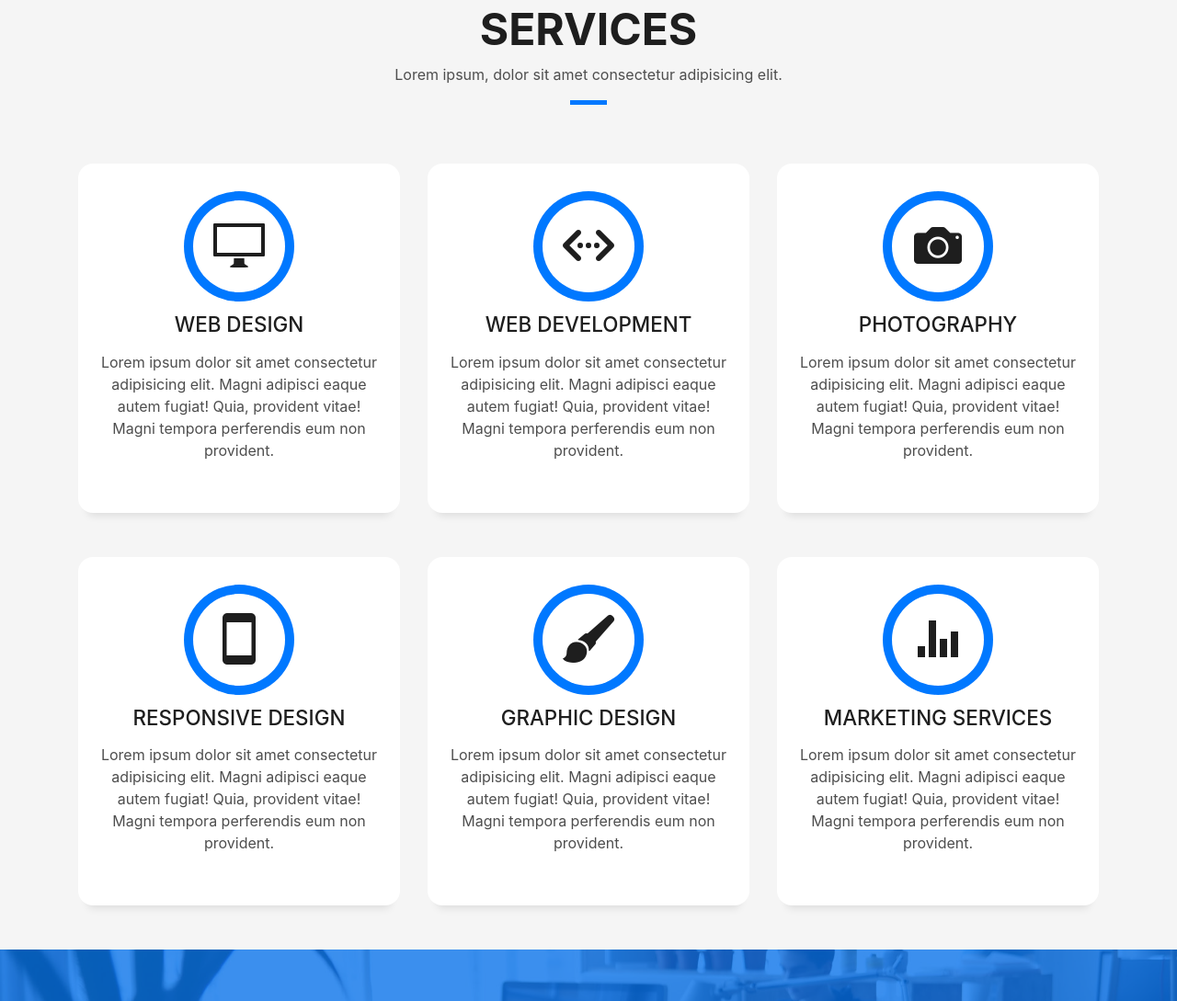
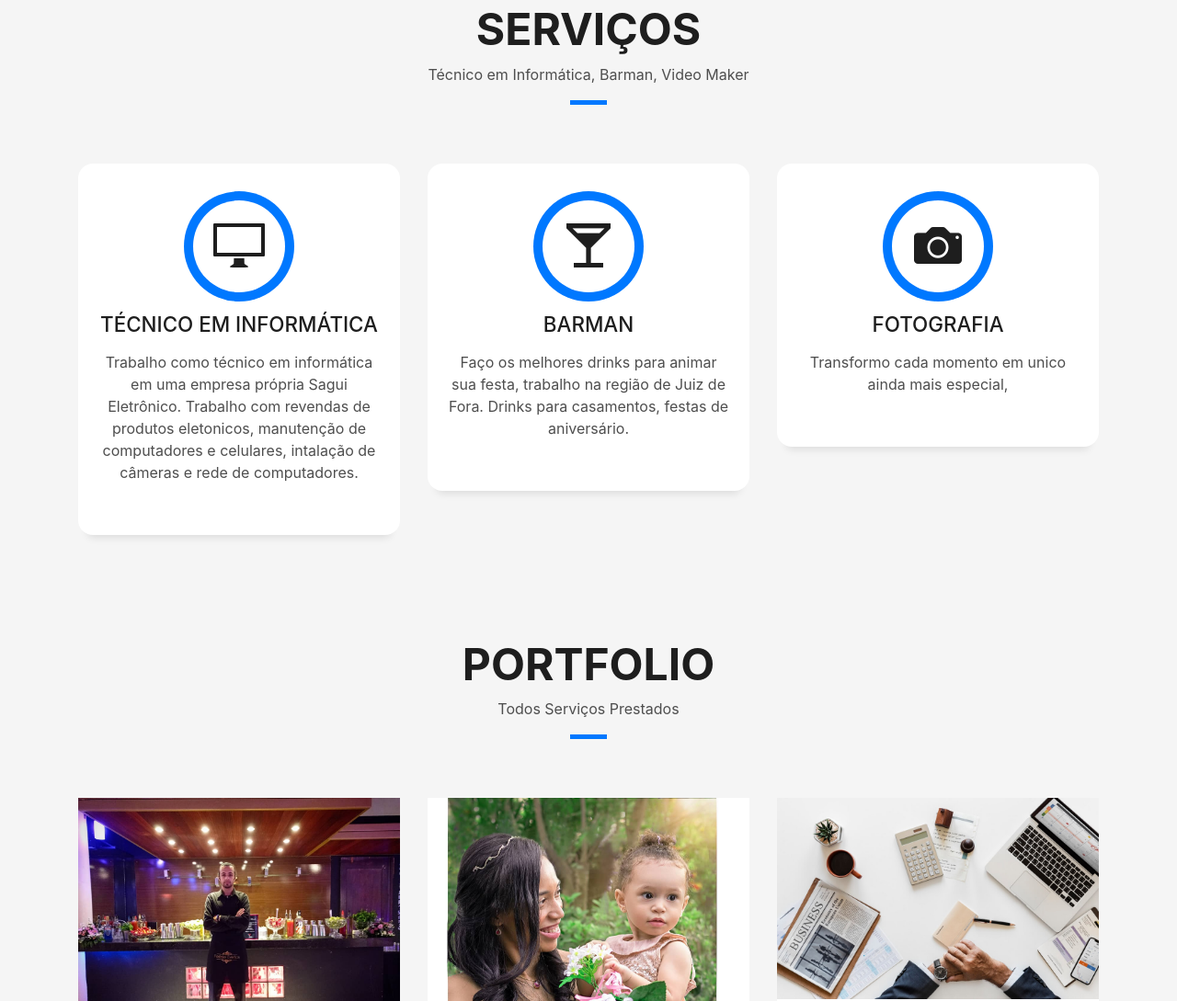
Before and after one commit to einstein808/Resume, a plain HTML site: page index.html in a window 1280 px wide. Shown: the part 1711-2800 px from the top of the page at 92% size. Drawn offline with Linux system fonts and the light colour scheme; files whose address does not match are found by name.

Commit message:
editando sites

```diff
--- a/index.html
+++ b/index.html
@@ -2,14 +2,14 @@
 <html lang="en">
 <head>
   <meta charset="utf-8">
-  <title>DevFolio Bootstrap Template</title>
+  <title>Currículo Gabryel Amaro</title>
   <meta content="width=device-width, initial-scale=1.0" name="viewport">
   <meta content="" name="keywords">
   <meta content="" name="description">
 
   <!-- Favicons -->
-  <link href="img/favicon.png" rel="icon">
-  <link href="img/apple-touch-icon.png" rel="apple-touch-icon">
+  <link href="img/einstein.svg" rel="icon">
+  <link href="img/einstein.svg" rel="apple-touch-icon">
 
   <!-- Bootstrap CSS File -->
   <link href="lib/bootstrap/css/bootstrap.min.css" rel="stylesheet">
@@ -37,7 +37,7 @@
   <!--/ Nav Star /-->
   <nav class="navbar navbar-b navbar-trans navbar-expand-md fixed-top" id="mainNav">
     <div class="container">
-      <a class="navbar-brand js-scroll" href="#page-top">DevFolio</a>
+      <a class="navbar-brand js-scroll" href="#page-top">Gabryel Amaro</a>
       <button class="navbar-toggler collapsed" type="button" data-toggle="collapse" data-target="#navbarDefault"
         aria-controls="navbarDefault" aria-expanded="false" aria-label="Toggle navigation">
         <span></span>
@@ -169,10 +169,10 @@
         <div class="col-sm-12">
           <div class="title-box text-center">
             <h3 class="title-a">
-              Services
+              Serviços
             </h3>
             <p class="subtitle-a">
-              Lorem ipsum, dolor sit amet consectetur adipisicing elit.
+              Técnico em Informática, Barman, Video Maker
             </p>
             <div class="line-mf"></div>
           </div>
@@ -185,11 +185,10 @@
               <span class="ico-circle"><i class="ion-monitor"></i></span>
             </div>
             <div class="service-content">
-              <h2 class="s-title">Web Design</h2>
+              <h2 class="s-title">Técnico em Informática</h2>
               <p class="s-description text-center">
-                Lorem ipsum dolor sit amet consectetur adipisicing elit. Magni adipisci eaque autem fugiat! Quia,
-                provident vitae! Magni
-                tempora perferendis eum non provident.
+                Trabalho como técnico em informática em uma empresa própria Sagui Eletrônico. Trabalho com revendas
+                de produtos eletonicos, manutenção de computadores e celulares, intalação de câmeras e rede de computadores.
               </p>
             </div>
           </div>
@@ -197,14 +196,13 @@
         <div class="col-md-4">
           <div class="service-box">
             <div class="service-ico">
-              <span class="ico-circle"><i class="ion-code-working"></i></span>
+              <span class="ico-circle"><i class="ion-android-bar"></i></span>
             </div>
             <div class="service-content">
-              <h2 class="s-title">Web Development</h2>
+              <h2 class="s-title">Barman</h2>
               <p class="s-description text-center">
-                Lorem ipsum dolor sit amet consectetur adipisicing elit. Magni adipisci eaque autem fugiat! Quia,
-                provident vitae! Magni
-                tempora perferendis eum non provident.
+                Faço os melhores drinks para animar sua festa, trabalho na região de Juiz de Fora.
+                Drinks para casamentos, festas de aniversário.
               </p>
             </div>
           </div>
@@ -215,116 +213,17 @@
               <span class="ico-circle"><i class="ion-camera"></i></span>
             </div>
             <div class="service-content">
-              <h2 class="s-title">Photography</h2>
+              <h2 class="s-title">Fotografia</h2>
               <p class="s-description text-center">
-                Lorem ipsum dolor sit amet consectetur adipisicing elit. Magni adipisci eaque autem fugiat! Quia,
-                provident vitae! Magni
-                tempora perferendis eum non provident.
+                Transformo cada momento em unico ainda mais especial,
               </p>
             </div>
           </div>
         </div>
-        <div class="col-md-4">
-          <div class="service-box">
-            <div class="service-ico">
-              <span class="ico-circle"><i class="ion-android-phone-portrait"></i></span>
-            </div>
-            <div class="service-content">
-              <h2 class="s-title">Responsive Design</h2>
-              <p class="s-description text-center">
-                Lorem ipsum dolor sit amet consectetur adipisicing elit. Magni adipisci eaque autem fugiat! Quia,
-                provident vitae! Magni
-                tempora perferendis eum non provident.
-              </p>
-            </div>
-          </div>
-        </div>
-        <div class="col-md-4">
-          <div class="service-box">
-            <div class="service-ico">
-              <span class="ico-circle"><i class="ion-paintbrush"></i></span>
-            </div>
-            <div class="service-content">
-              <h2 class="s-title">Graphic Design</h2>
-              <p class="s-description text-center">
-                Lorem ipsum dolor sit amet consectetur adipisicing elit. Magni adipisci eaque autem fugiat! Quia,
-                provident vitae! Magni
-                tempora perferendis eum non provident.
-              </p>
-            </div>
-          </div>
-        </div>
-        <div class="col-md-4">
-          <div class="service-box">
-            <div class="service-ico">
-              <span class="ico-circle"><i class="ion-stats-bars"></i></span>
-            </div>
-            <div class="service-content">
-              <h2 class="s-title">Marketing Services</h2>
-              <p class="s-description text-center">
-                Lorem ipsum dolor sit amet consectetur adipisicing elit. Magni adipisci eaque autem fugiat! Quia,
-                provident vitae! Magni
-                tempora perferendis eum non provident.
-              </p>
-            </div>
-          </div>
-        </div>
-      </div>
-    </div>
   </section>
   <!--/ Section Services End /-->
 
-  <div class="section-counter paralax-mf bg-image" style="background-image: url(img/counters-bg.jpg)">
-    <div class="overlay-mf"></div>
-    <div class="container">
-      <div class="row">
-        <div class="col-sm-3 col-lg-3">
-          <div class="counter-box">
-            <div class="counter-ico">
-              <span class="ico-circle"><i class="ion-checkmark-round"></i></span>
-            </div>
-            <div class="counter-num">
-              <p class="counter">450</p>
-              <span class="counter-text">WORKS COMPLETED</span>
-            </div>
-          </div>
-        </div>
-        <div class="col-sm-3 col-lg-3">
-          <div class="counter-box pt-4 pt-md-0">
-            <div class="counter-ico">
-              <span class="ico-circle"><i class="ion-ios-calendar-outline"></i></span>
-            </div>
-            <div class="counter-num">
-              <p class="counter">15</p>
-              <span class="counter-text">YEARS OF EXPERIENCE</span>
-            </div>
-          </div>
-        </div>
-        <div class="col-sm-3 col-lg-3">
-          <div class="counter-box pt-4 pt-md-0">
-            <div class="counter-ico">
-              <span class="ico-circle"><i class="ion-ios-people"></i></span>
-            </div>
-            <div class="counter-num">
-              <p class="counter">550</p>
-              <span class="counter-text">TOTAL CLIENTS</span>
-            </div>
-          </div>
-        </div>
-        <div class="col-sm-3 col-lg-3">
-          <div class="counter-box pt-4 pt-md-0">
-            <div class="counter-ico">
-              <span class="ico-circle"><i class="ion-ribbon-a"></i></span>
-            </div>
-            <div class="counter-num">
-              <p class="counter">36</p>
-              <span class="counter-text">AWARD WON</span>
-            </div>
-          </div>
-        </div>
-      </div>
-    </div>
-  </div>
+
 
   <!--/ Section Portfolio Star /-->
   <section id="work" class="portfolio-mf sect-pt4 route">
@@ -336,7 +235,7 @@
               Portfolio
             </h3>
             <p class="subtitle-a">
-              Lorem ipsum, dolor sit amet consectetur adipisicing elit.
+             Todos Serviços Prestados
             </p>
             <div class="line-mf"></div>
           </div>
@@ -345,16 +244,16 @@
       <div class="row">
         <div class="col-md-4">
           <div class="work-box">
-            <a href="img/work-1.jpg" data-lightbox="gallery-mf">
+            <a href="img/245014401_4395024987259436_4112291875978808702_n.jpg" data-lightbox="gallery-mf">
               <div class="work-img">
-                <img src="img/work-1.jpg" alt="" class="img-fluid">
+                <img src="img/245014401_4395024987259436_4112291875978808702_n.jpg" alt="" class="img-fluid">
               </div>
               <div class="work-content">
                 <div class="row">
                   <div class="col-sm-8">
-                    <h2 class="w-title">Lorem impsum dolor</h2>
+                    <h2 class="w-title">Barman Sítio do Coqueiral - Casamento</h2>
                     <div class="w-more">
-                      <span class="w-ctegory">Web Design</span> / <span class="w-date">18 Sep. 2018</span>
+                      <span class="w-ctegory">Juiz de Fora</span> / <span class="w-date">18 Setembro. 2019</span>
                     </div>
                   </div>
                   <div class="col-sm-4">
@@ -369,16 +268,16 @@
         </div>
         <div class="col-md-4">
           <div class="work-box">
-            <a href="img/work-2.jpg" data-lightbox="gallery-mf">
+            <a href="img/151966457_891132775046215_1423414753357995358_n.jpg" data-lightbox="gallery-mf">
               <div class="work-img">
-                <img src="img/work-2.jpg" alt="" class="img-fluid">
+                <img src="img/151966457_891132775046215_1423414753357995358_n.jpg" alt="" class="img-fluid">
               </div>
               <div class="work-content">
                 <div class="row">
                   <div class="col-sm-8">
-                    <h2 class="w-title">Loreda Cuno Nere</h2>
+                    <h2 class="w-title">Fotografia tirada em um casamento</h2>
                     <div class="w-more">
-                      <span class="w-ctegory">Web Design</span> / <span class="w-date">18 Sep. 2018</span>
+                      <span class="w-ctegory">Matias Barbosa</span> / <span class="w-date">8 Março. 2020</span>
                     </div>
                   </div>
                   <div class="col-sm-4">
```
Also changed, not shown: img/einstein.svg (added).
